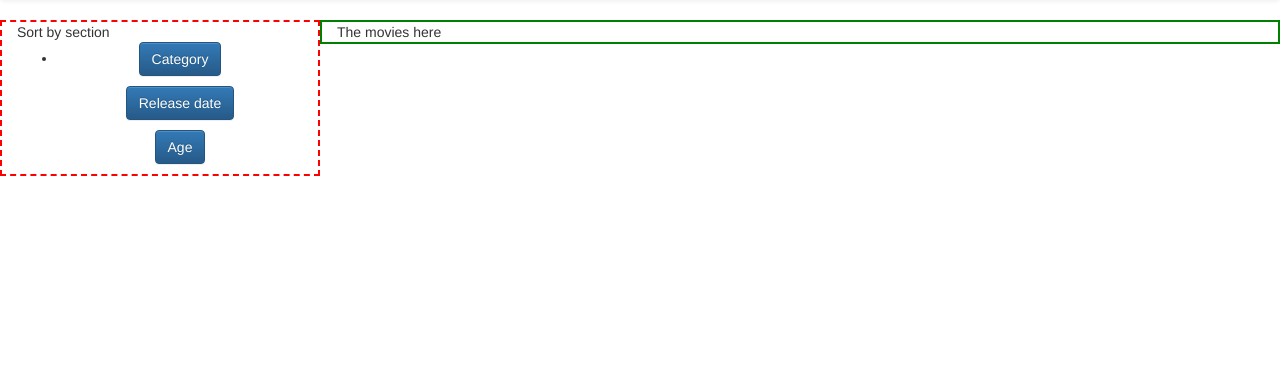
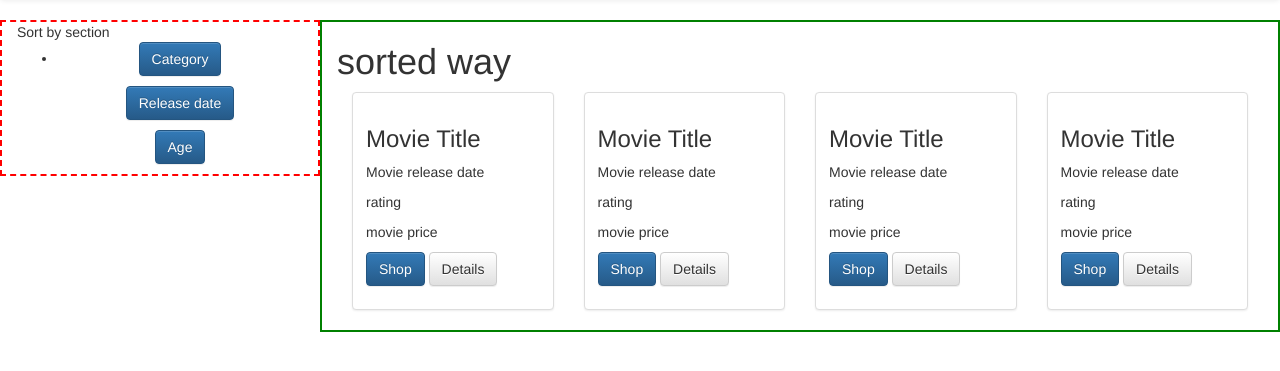
Before and after one commit to Ngahu/Movies, a Django app: page / in a window 1280 px wide. Shown: the part 52-423 px from the top of the page. Run offline with Django 3.2, Linux system fonts and the light colour scheme; some libraries are stand-ins or nearby versions.

Commit message:
adding of the sorted movies section

```diff
--- a/mysite/Movies/templates/Movies/all-movies.html
+++ b/mysite/Movies/templates/Movies/all-movies.html
@@ -13,9 +13,73 @@
 
 
     </div>
+
     <div class="col-sm-9 col-md-9" id="rght">
-        The movies here
+
+
+        <div class="row-fluid">
+    <h1> sorted way </h1>
+
+    <!--=====================================-->
+  <div class="col-sm-6 col-md-3">
+    <div class="thumbnail">
+        <img src="" alt="">
+              <div class="caption">
+                  <h3> Movie Title</h3>
+                  <p> Movie release date  </p>
+                  <p> rating </p>
+                  <p>movie price </p>
+                 <p> <a href="#" class="btn btn-primary" role="button">Shop
+                 </a> <a href="#"class="btn btn-default" role="button">Details</a> </p>
+                  </div>
     </div>
+  </div>
+
+             <div class="col-sm-6 col-md-3">
+    <div class="thumbnail">
+        <img src="" alt="">
+              <div class="caption">
+                  <h3> Movie Title</h3>
+                  <p> Movie release date  </p>
+                  <p> rating </p>
+                  <p>movie price </p>
+                 <p> <a href="#" class="btn btn-primary" role="button">Shop
+                 </a> <a href="#"class="btn btn-default" role="button">Details</a> </p>
+                  </div>
+    </div>
+  </div>
+
+             <div class="col-sm-6 col-md-3">
+    <div class="thumbnail">
+        <img src="" alt="">
+              <div class="caption">
+                  <h3> Movie Title</h3>
+                  <p> Movie release date  </p>
+                  <p> rating </p>
+                  <p>movie price </p>
+                 <p> <a href="#" class="btn btn-primary" role="button">Shop
+                 </a> <a href="#"class="btn btn-default" role="button">Details</a> </p>
+                  </div>
+    </div>
+  </div>
+             <div class="col-sm-6 col-md-3">
+    <div class="thumbnail">
+        <img src="" alt="">
+              <div class="caption">
+                  <h3> Movie Title</h3>
+                  <p> Movie release date  </p>
+                  <p> rating </p>
+                  <p>movie price </p>
+                 <p> <a href="#" class="btn btn-primary" role="button">Shop
+                 </a> <a href="#"class="btn btn-default" role="button">Details</a> </p>
+                  </div>
+    </div>
+  </div>
+
+
+
+
+</div> <!--end of row-fluid -->
 
 </div>
 
```
